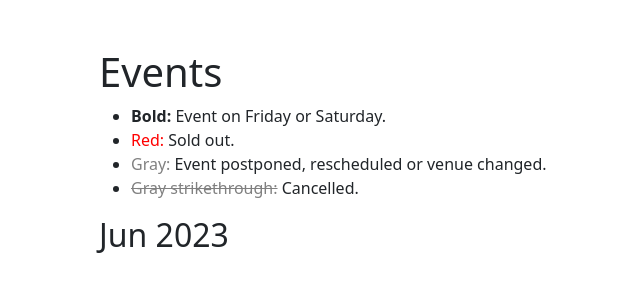
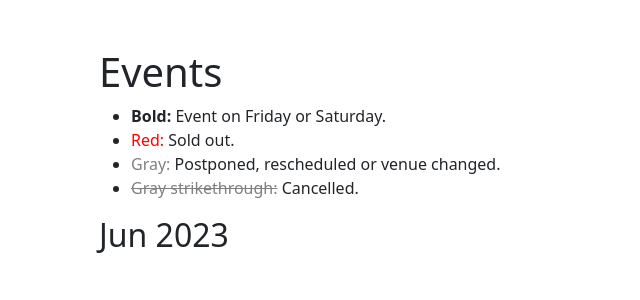
Before and after one commit to GeographyJames/gig_tracker, a Django app: page / in a window 1280 px wide. Shown: the part 56-356 px from the top of the page, without its empty margins (233-873 px from the left). Run offline with Django 4.2, Linux system fonts and the light colour scheme; data that the repository does not hold is empty.

Commit message:
no message

```diff
--- a/gigs/templates/events/home.html
+++ b/gigs/templates/events/home.html
@@ -15,7 +15,7 @@
 <ul>
 <li><span class="fri_or_sat">Bold:</span> Event on Friday or Saturday.</li>
 <li><span class="sold_out">Red:</span> Sold out.</li>
-<li><span class="changed">Gray:</span> Event postponed, rescheduled or venue changed.</li>
+<li><span class="changed">Gray:</span> Postponed, rescheduled or venue changed.</li>
 <li><span class="cancelled">Gray strikethrough:</span> Cancelled.</li>
 </ul>
 {% for month, events in events_by_month.items %}
```
